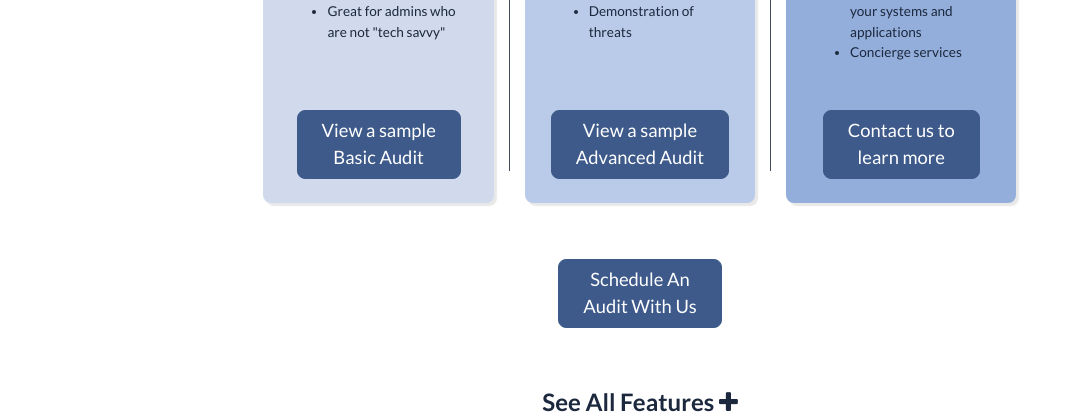
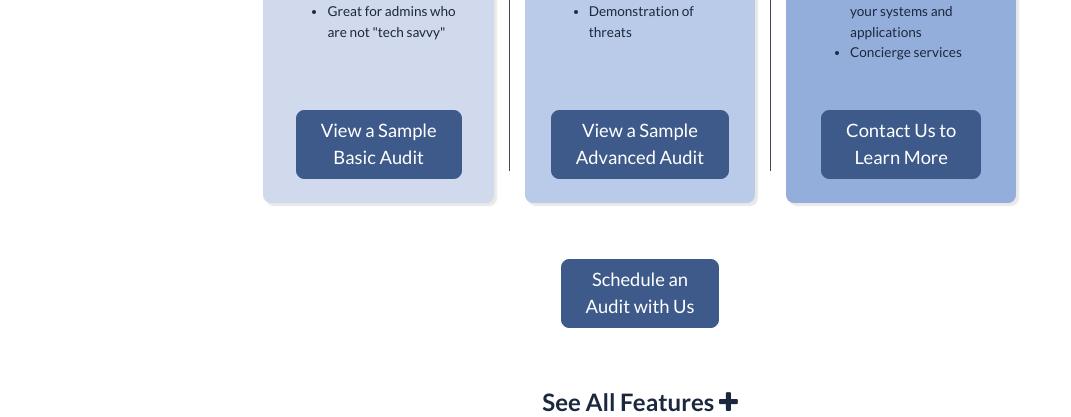
Before and after one commit to bgsoftware/company-site, a Jekyll site: the page built from software-security-audit/index.html, in a window 1280 px wide and 900 px high, scrolled down 1080 px. Shown: the part 141-558 px from the top of the window, without its empty margins (0-1071 px from the left). Built offline with Jekyll 4.4.1, drawn with Linux system fonts in a browser that asks for light colours; comment, search, counter and statistics services are not loaded.

```diff
--- a/software-security-audit/index.html
+++ b/software-security-audit/index.html
@@ -59,7 +59,7 @@ tags: [Security, Audit]
       title2="Starting at $499"
       features='Easy-to-read report,General locations of threats,Great for admins who are not "tech savvy"'
       button-link="/software-security-audit/basic-sample.pdf"
-      button-text="View a sample<br>Basic Audit"
+      button-text="View a Sample<br>Basic Audit"
     %}
 
     <div class="security-audit__package-cards-break security-audit__package-cards-break-darkest-grey"></div>
@@ -72,7 +72,7 @@ tags: [Security, Audit]
       title2="Starting at $999"
       features="Step-by-step remedies for your vulnerabilities,Phone consultation,Demonstration of threats"
       button-link="/software-security-audit/advanced-sample.pdf"
-      button-text="View a sample<br>Advanced Audit"
+      button-text="View a Sample<br>Advanced Audit"
     %}
 
     <div class="security-audit__package-cards-break security-audit__package-cards-break-darkest-grey"></div>
@@ -84,7 +84,7 @@ tags: [Security, Audit]
       text1="Everything in Basic and Advanced, plus a look directly into your application's code to search out and mitigate any risk we can find."
       title2="Starting at $2,999"
       features="Examines 10 additional code specific threats,Audit customized to your systems and applications,Concierge services"
-      button-text="Contact us to<br>learn more"
+      button-text="Contact Us to<br>Learn More"
       button-class="security-contact-us-modal-click"
     %}
   </div>
@@ -92,7 +92,7 @@ tags: [Security, Audit]
   <div class="pt-5 pb-4">
     {%
       include button.html
-      text="Schedule An<br>Audit With Us"
+      text="Schedule an<br>Audit with Us"
       class="security-contact-us-modal-click mx-auto"
     %}
   </div>
```
